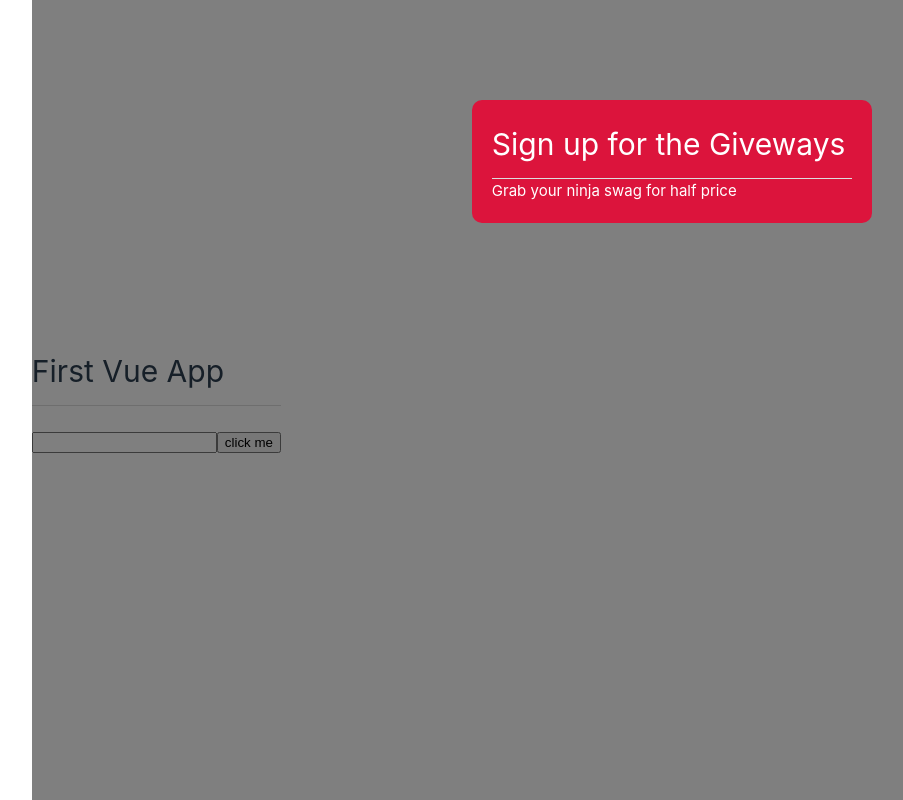
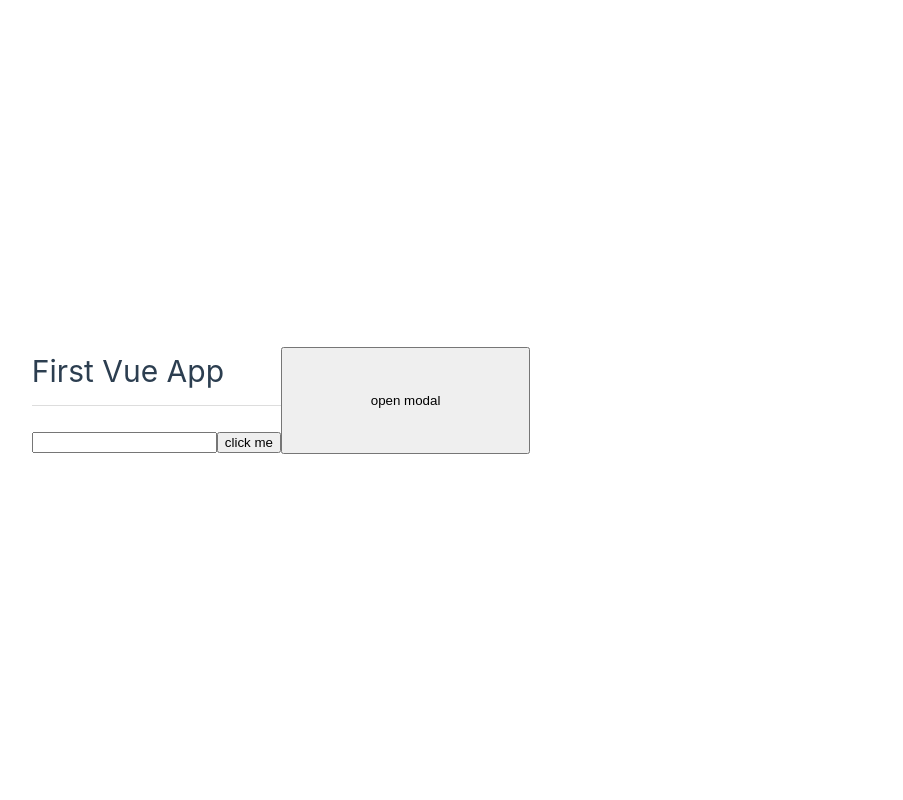
Before and after one commit to princekamariya/VueJS_CLI, a Vue app: page / in a window 1280 px wide. Shown: the whole page, without its empty margins (359-1262 px from the left). Built offline with nearby package versions, Linux system fonts and the light colour scheme.

Commit message:
Emitting custome events

```diff
--- a/src/App.vue
+++ b/src/App.vue
@@ -8,6 +8,7 @@
             title: "First Vue App",
             header: "Sign up for the Giveways",
             text: "Grab your ninja swag for half price",
+            showModal: false,
         };
     },
     methods: {
@@ -15,6 +16,9 @@
             console.log(this.$refs.name);
             this.$refs.name.classList.add("active");
             this.$refs.name.focus();
+        },
+        toggleModal() {
+            this.showModal = !this.showModal;
         },
     },
 };
@@ -27,7 +31,15 @@
         <input type="text" ref="name" />
         <button @click="handleClick">click me</button>
     </div>
-    <Modal :header="header" :text="text" theme="sale" />
+    <div v-if="showModal">
+        <Modal
+            :header="header"
+            :text="text"
+            theme="sale"
+            @close="toggleModal"
+        />
+    </div>
+    <button @click="toggleModal">open modal</button>
 </template>
 
 <style>
--- a/src/components/Modal.vue
+++ b/src/components/Modal.vue
@@ -1,5 +1,5 @@
 <template>
-    <div class="backdrop">
+    <div class="backdrop" @click="closeModal">
         <div class="modal" :class="{ sale: theme === 'sale' }">
             <h1>{{ header }}</h1>
             <p>{{ text }}</p>
@@ -10,6 +10,11 @@
 <script>
 export default {
     props: ["header", "text", "theme"],
+    methods: {
+        closeModal() {
+            this.$emit("close");
+        },
+    },
 };
 </script>
 
```
